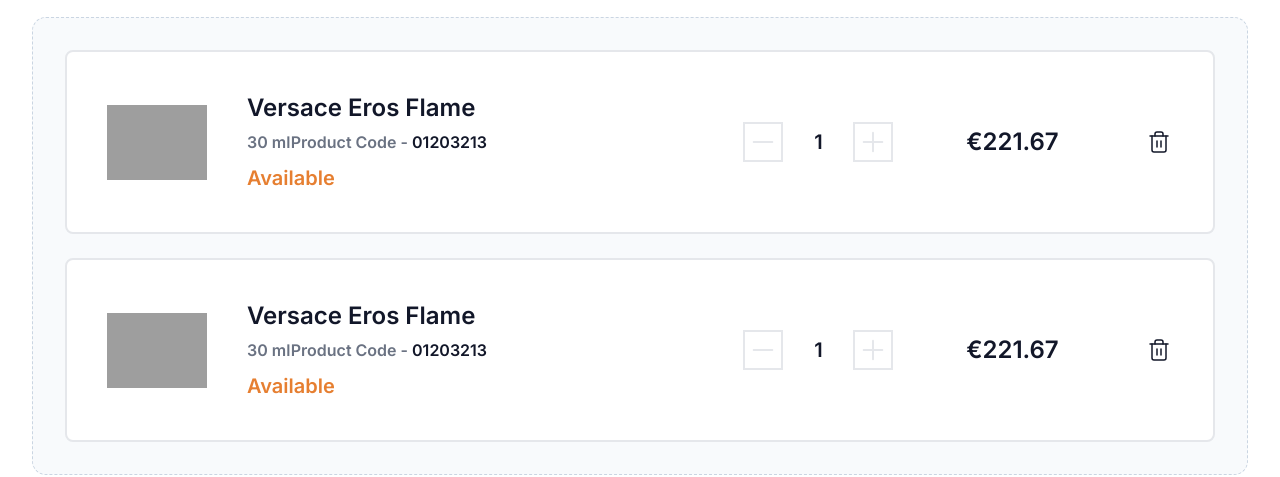
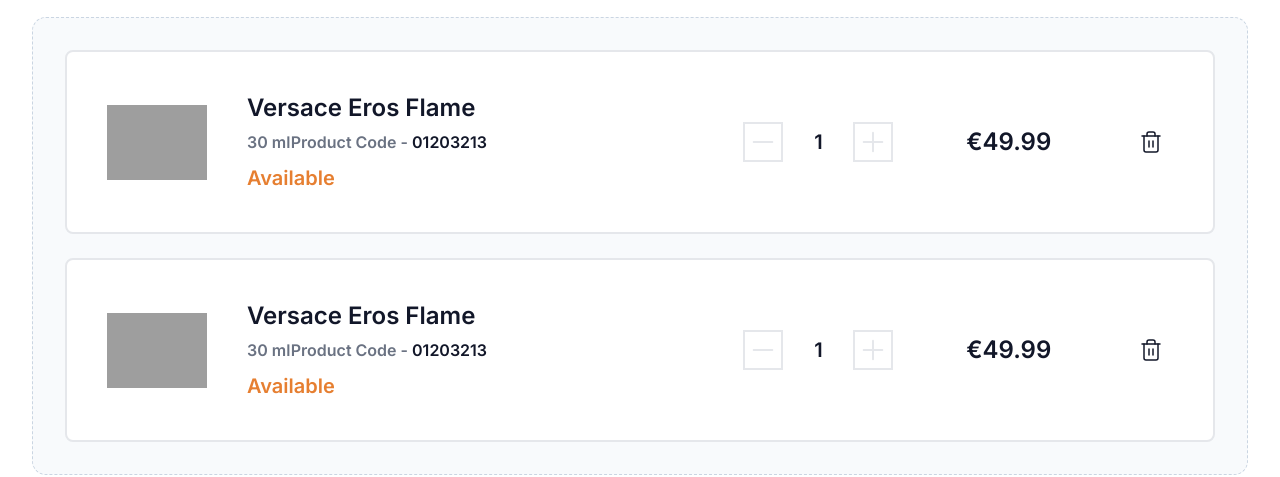
Before and after one commit to Abviol/scent, a Next.js app: page /demo in a window 1280 px wide. Shown: the part 1700-2177 px from the top of the page. Built offline with nearby package versions, Linux system fonts and the light colour scheme; grey boxes are pictures that could not be loaded.

Commit message:
fix(cart-item): price bug
Issue: displayed the total price of the cart instead of the price of the product * quantity

```diff
--- a/components/cart-item.tsx
+++ b/components/cart-item.tsx
@@ -33,7 +33,6 @@
                                  }: CartItemType) {
     // redux cartSlice
     const dispatch = useAppDispatch();
-    const totalPrice = useAppSelector(selectTotalPrice);
 
     const availability: AvailabilityType = getAvailability(variant.quantityInStock);
     const availabilityClass: string = getAvailabilityClass(availability);
@@ -96,7 +95,7 @@
                 ></Stepper>
                 <div className="flex gap-x-[calc(24px+5vw)] items-center">
 						<span className="my-text-h4">
-							{getEuro(totalPrice)}
+							{getEuro(quantity * variant.price)}
 						</span>
                     <button
                         title="Remove from cart"
```
